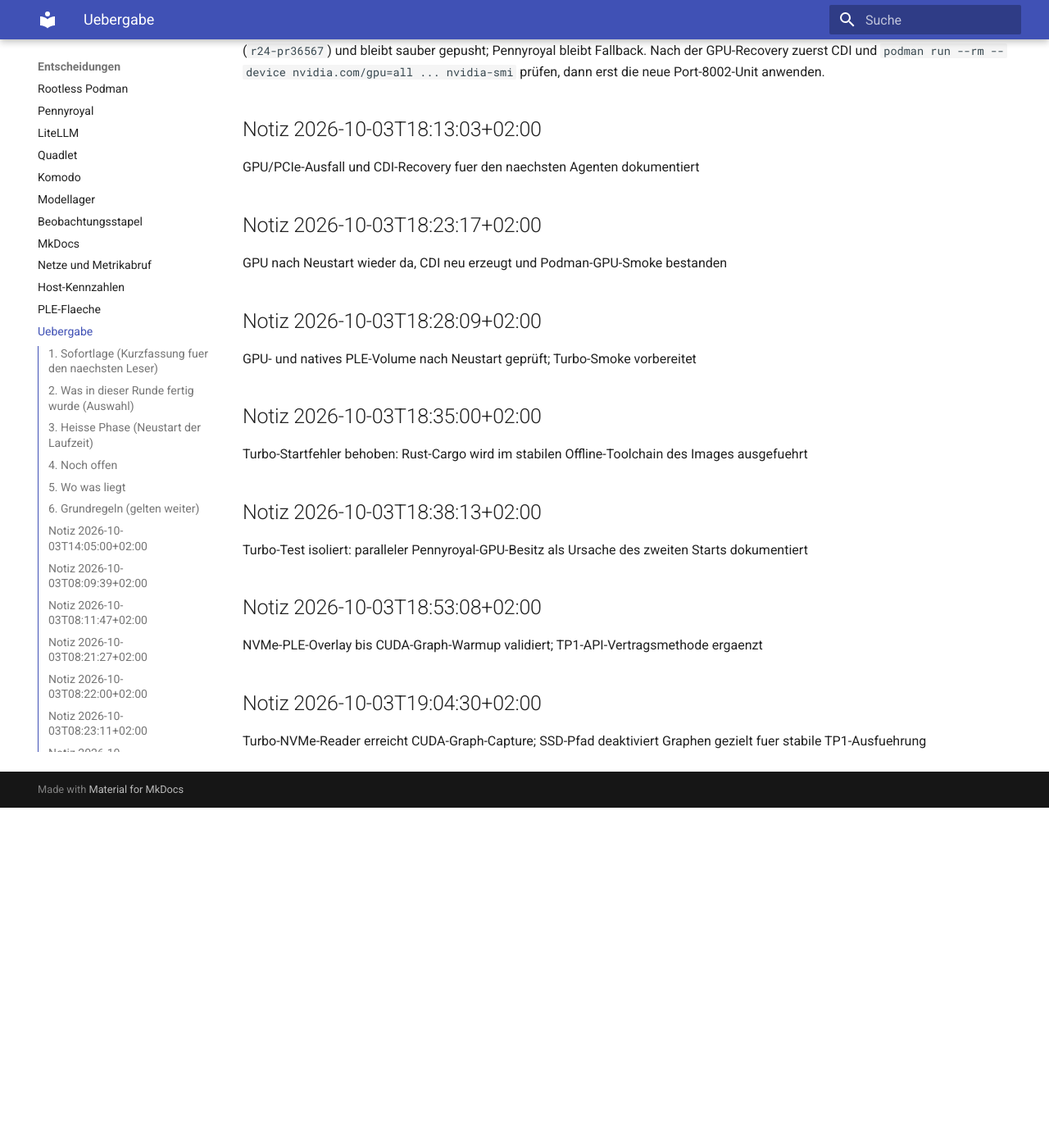
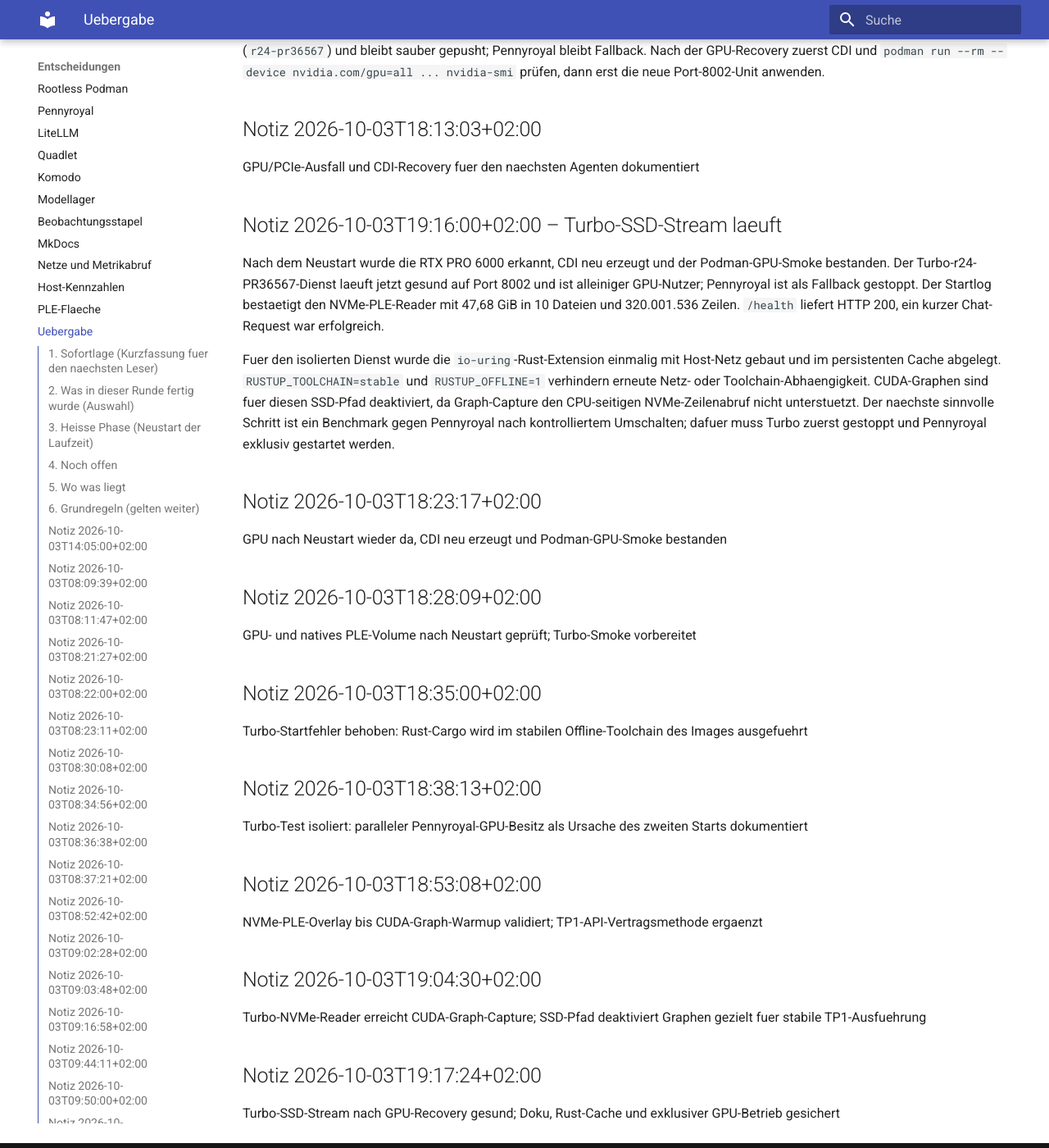
Before and after one commit to thomasdenk79-cyber/llm-infra-setup, an MkDocs documentation site: the page built from docs/HANDOFF.md, in a window 1280 px wide and 1400 px high, scrolled down 12099 px. Shown: the whole window at 82% size. Built offline with MkDocs 1.6.1 and Material for MkDocs 9.7.7, drawn with Linux system fonts in a browser that asks for light colours; before the commit the page ends 13084 px from its top, so only the background shows below that; some of the changed text lies outside the part shown.

Commit message:
stand: 2026-10-03T19:17 gesichert (2 Dateien)

```diff
--- a/docs/HANDOFF.md
+++ b/docs/HANDOFF.md
@@ -1,4 +1,4 @@
-Zuletzt gesichert: 2026-10-03T19:04:30+02:00 durch `scripts/session-checkpoint.sh`
+Zuletzt gesichert: 2026-10-03T19:17:24+02:00 durch `scripts/session-checkpoint.sh`
 
 # Arbeitsstand und Uebergabe
 
@@ -490,6 +490,23 @@
 
 GPU/PCIe-Ausfall und CDI-Recovery fuer den naechsten Agenten dokumentiert
 
+## Notiz 2026-10-03T19:16:00+02:00 – Turbo-SSD-Stream laeuft
+
+Nach dem Neustart wurde die RTX PRO 6000 erkannt, CDI neu erzeugt und der
+Podman-GPU-Smoke bestanden. Der Turbo-r24-PR36567-Dienst laeuft jetzt gesund
+auf Port 8002 und ist alleiniger GPU-Nutzer; Pennyroyal ist als Fallback
+gestoppt. Der Startlog bestaetigt den NVMe-PLE-Reader mit 47,68 GiB in 10
+Dateien und 320.001.536 Zeilen. `/health` liefert HTTP 200, ein kurzer
+Chat-Request war erfolgreich.
+
+Fuer den isolierten Dienst wurde die `io-uring`-Rust-Extension einmalig mit
+Host-Netz gebaut und im persistenten Cache abgelegt. `RUSTUP_TOOLCHAIN=stable`
+und `RUSTUP_OFFLINE=1` verhindern erneute Netz- oder Toolchain-Abhaengigkeit.
+CUDA-Graphen sind fuer diesen SSD-Pfad deaktiviert, da Graph-Capture den
+CPU-seitigen NVMe-Zeilenabruf nicht unterstuetzt. Der naechste sinnvolle Schritt
+ist ein Benchmark gegen Pennyroyal nach kontrolliertem Umschalten; dafuer muss
+Turbo zuerst gestoppt und Pennyroyal exklusiv gestartet werden.
+
 ## Notiz 2026-10-03T18:23:17+02:00
 
 GPU nach Neustart wieder da, CDI neu erzeugt und Podman-GPU-Smoke bestanden
@@ -513,3 +530,7 @@
 ## Notiz 2026-10-03T19:04:30+02:00
 
 Turbo-NVMe-Reader erreicht CUDA-Graph-Capture; SSD-Pfad deaktiviert Graphen gezielt fuer stabile TP1-Ausfuehrung
+
+## Notiz 2026-10-03T19:17:24+02:00
+
+Turbo-SSD-Stream nach GPU-Recovery gesund; Doku, Rust-Cache und exklusiver GPU-Betrieb gesichert
```
Also changed, not shown: docs/turbo-c6.md (+16 -0 lines).
